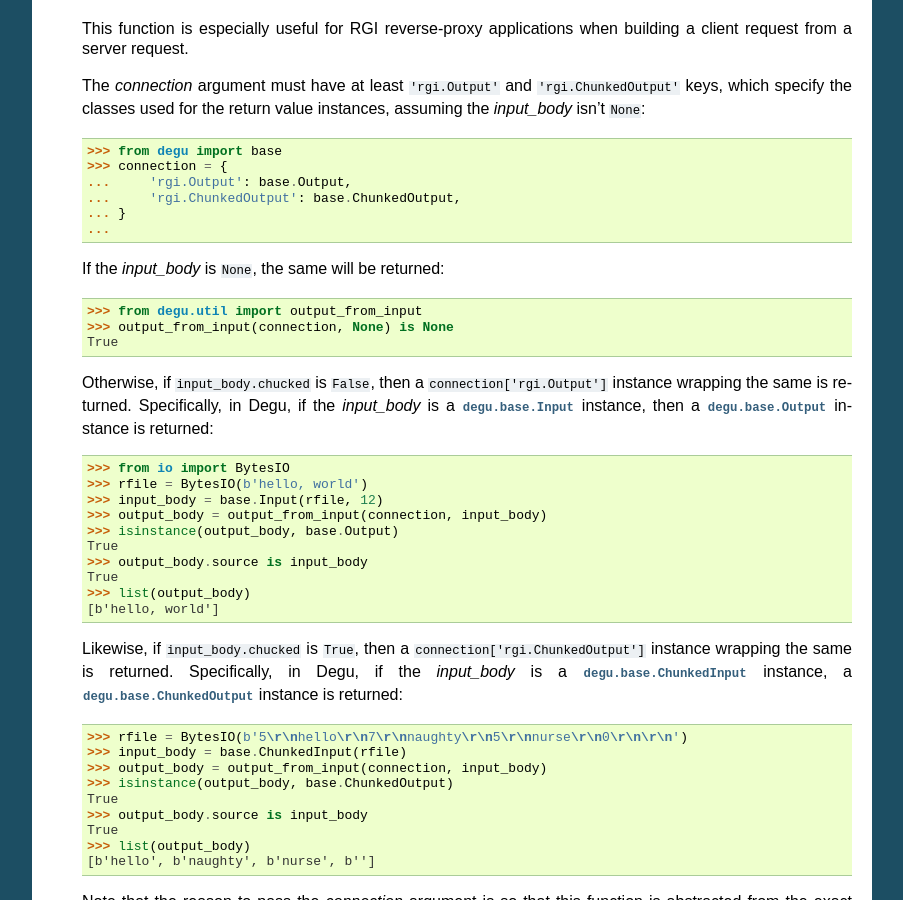
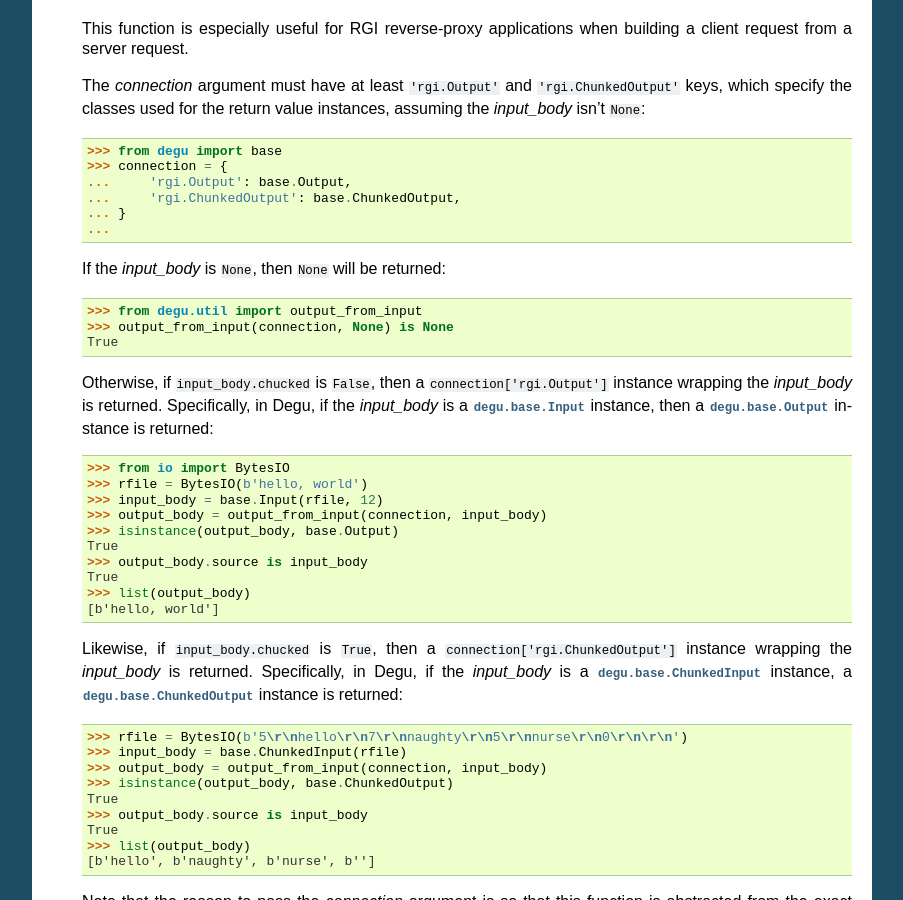
Before and after one commit to json420/degu, a Sphinx documentation site: the page built from doc/degu.util.rst, in a window 1280 px wide and 900 px high, scrolled down 1469 px. Shown: the whole window, without its empty margins (198-1101 px from the left). Built offline with Sphinx 7.4.7, drawn with Linux system fonts in a browser that asks for light colours.

Commit message:
clarification in degu.util.rst

```diff
--- a/doc/degu.util.rst
+++ b/doc/degu.util.rst
@@ -104,14 +104,14 @@ Functions
     ... }
     ...
 
-    If the *input_body* is ``None``, the same will be returned:
+    If the *input_body* is ``None``, then ``None`` will be returned:
 
     >>> from degu.util import output_from_input
     >>> output_from_input(connection, None) is None
     True
 
     Otherwise, if ``input_body.chucked`` is ``False``, then a
-    ``connection['rgi.Output']`` instance wrapping the same is returned.
+    ``connection['rgi.Output']`` instance wrapping the *input_body* is returned.
     Specifically, in Degu, if the *input_body* is a :class:`degu.base.Input`
     instance, then a :class:`degu.base.Output` instance is returned:
 
@@ -127,8 +127,8 @@ Functions
     [b'hello, world']
 
     Likewise, if ``input_body.chucked`` is ``True``, then a
-    ``connection['rgi.ChunkedOutput']`` instance wrapping the same is returned.
-    Specifically, in Degu, if the *input_body* is a
+    ``connection['rgi.ChunkedOutput']`` instance wrapping the *input_body* is
+    returned.  Specifically, in Degu, if the *input_body* is a
     :class:`degu.base.ChunkedInput` instance, a :class:`degu.base.ChunkedOutput`
     instance is returned:
 
```
